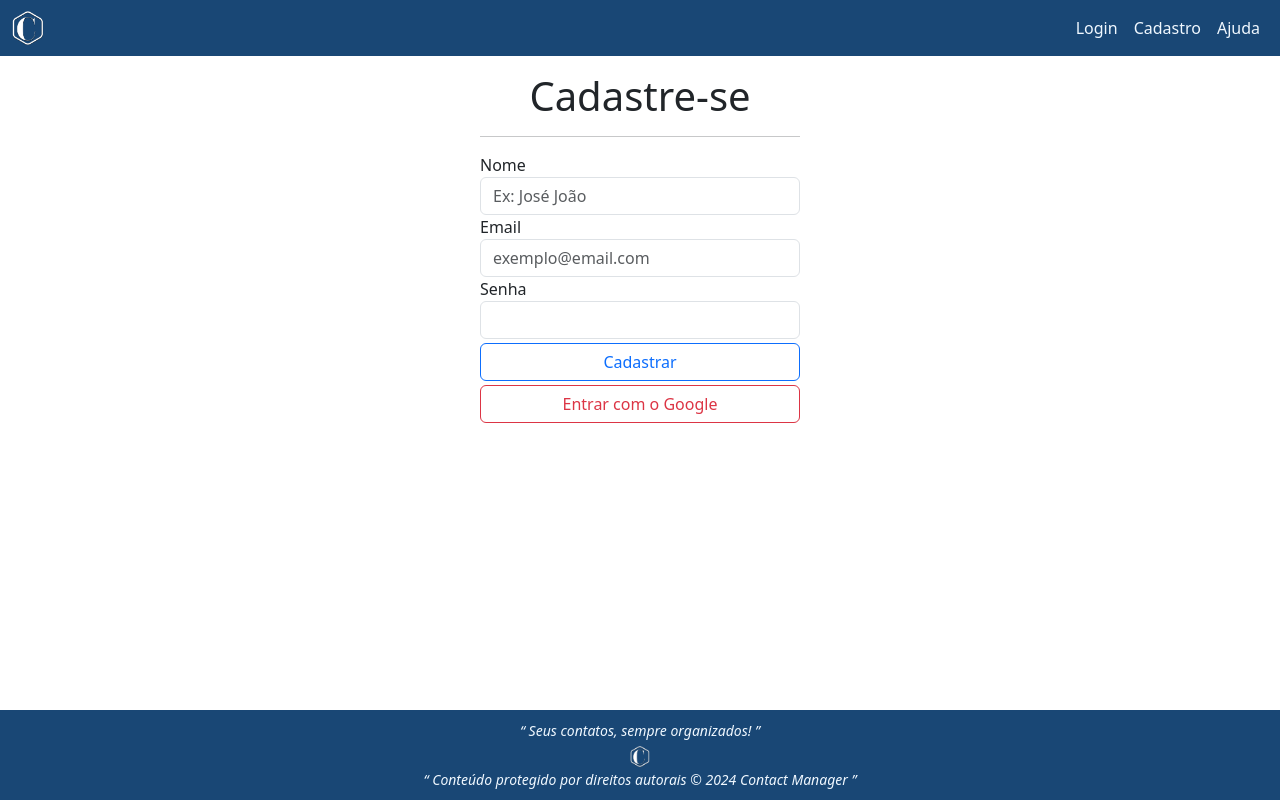
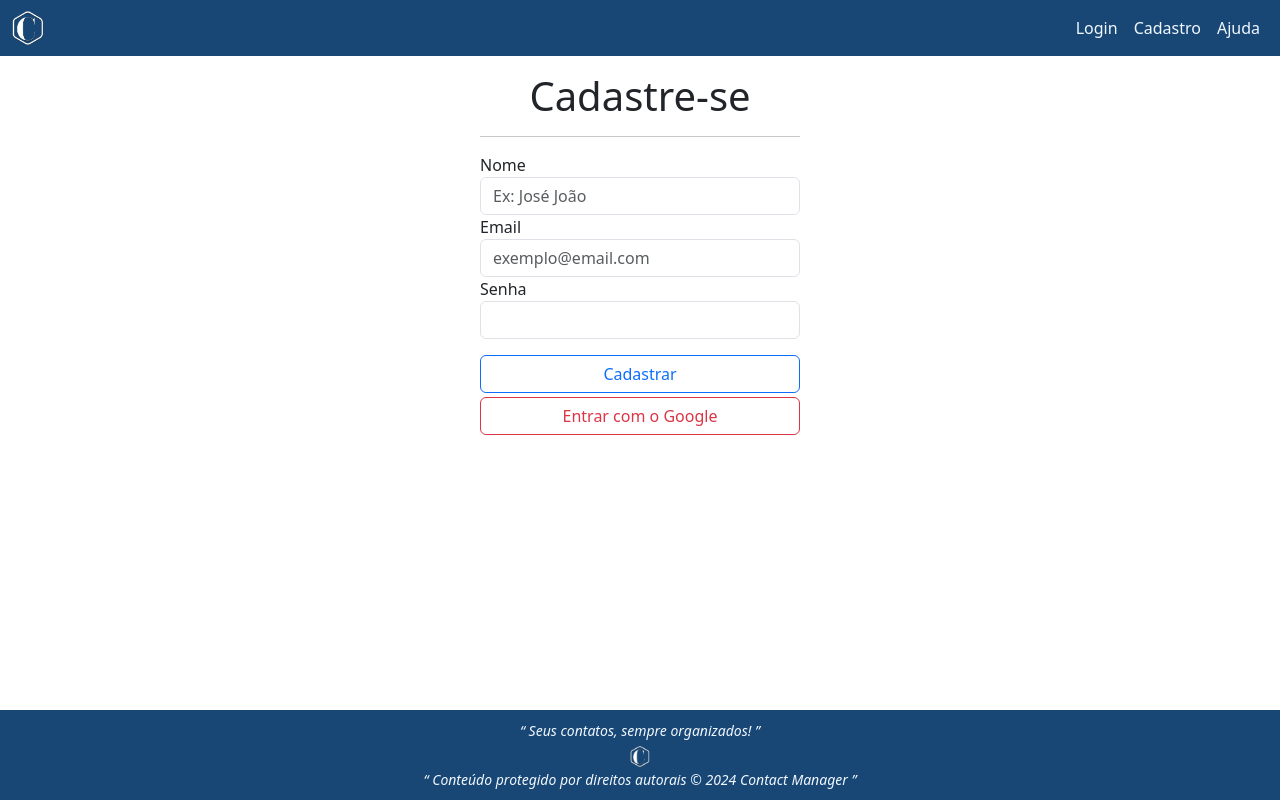
Before and after one commit to GuiCandini/gerenciador-contatos, a React (Vite) app: page /cadastro in a window 1280 px wide. Built offline with nearby package versions, Linux system fonts and the light colour scheme; no server answers.

Commit message:
alterando margin top botões de cadastro

```diff
--- a/src/pages/Cadastro.jsx
+++ b/src/pages/Cadastro.jsx
@@ -61,7 +61,7 @@ function Cadastro() {
                     />
                     {errors.senha && <small className="invalid">Senha inválida.</small>}
                 </div>
-                <Button variant="outline-primary" className="mt-1 w-100" type="submit">
+                <Button variant="outline-primary" className="mt-3 w-100" type="submit">
                     Cadastrar
                 </Button>
                 <Button onClick={handleEntrarGoogle} variant="outline-danger" className="mt-1 w-100" type="button">
```
